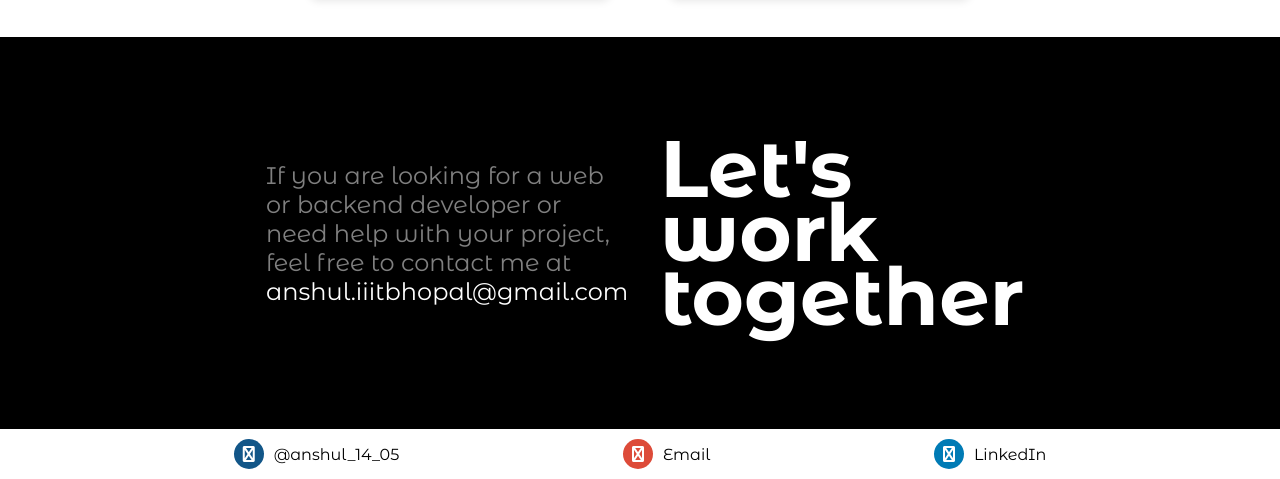
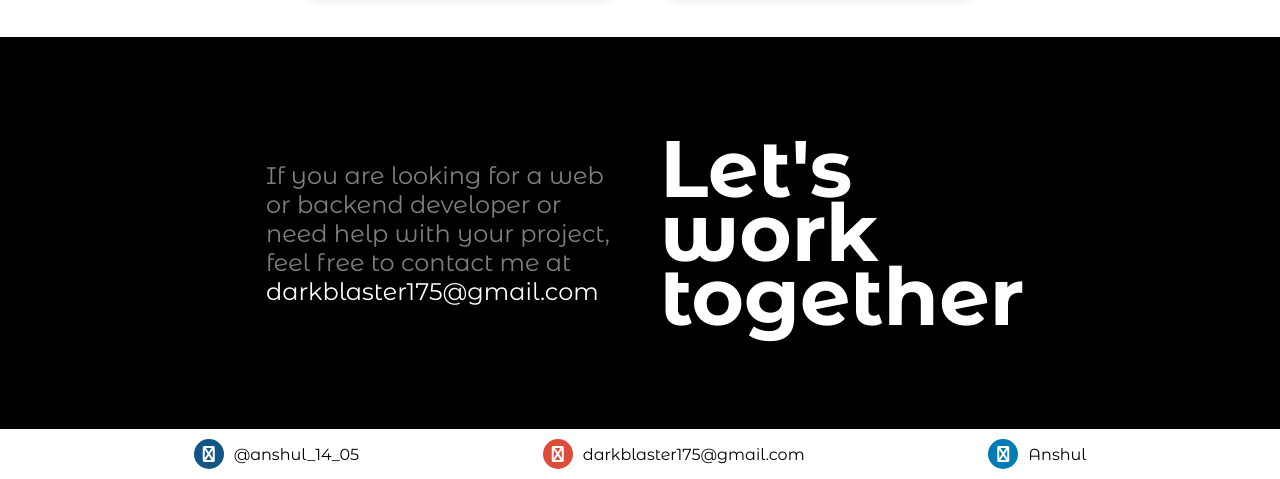
Before and after one commit to anshul-1403/Portfolio, a plain HTML site: page project.html in a window 1280 px wide. Shown: the part 1580-2059 px from the top of the page. Drawn offline with nearby package versions, Linux system fonts and the light colour scheme.

Commit message:
Update project.html

```diff
--- a/project.html
+++ b/project.html
@@ -174,25 +174,24 @@
         <p>
             If you are looking for a web or backend developer or need help with your project,
             feel free to contact me at
-            <span>anshul.iiitbhopal@gmail.com</span>
+            <span>darkblaster175@gmail.com</span>
         </p>
         <h1>Let's<br>work<br>together</h1>
     </div>
 
     <div class="footer2">
             <div class="socialItem">
-            <a href="https://www.instagram.com/anshul_14_05" class="fa fa-instagram"></a>
-            <a href="#" class="footerlink">@anshul_14_05</a>
+                <a href="https://www.instagram.com/anshul_14_05/profilecard/?igsh=MWdyd290bzdtYnp6aA==" class="fa fa-instagram"></a>
+                <a href="https://www.instagram.com/anshul_14_05/profilecard/?igsh=MWdyd290bzdtYnp6aA==" class="footerlink">@anshul_14_05</a>
             </div>
 
             <div class="socialItem">
-            <a href="mailto:anshul.iiitbhopal@gmail.com" class="fa fa-google"></a>
-            <a href="mailto:anshul.iiitbhopal@gmail.com" class="footerlink">Email</a>
+                <a href="mailto:darkblaster175@gmail.com" class="fa fa-google"></a>
+                <a href="mailto:darkblaster175@gmail.com" class="footerlink">darkblaster175@gmail.com</a>
             </div>
-
             <div class="socialItem">
                 <a href="https://www.linkedin.com/in/anshul-059076290" class="fa fa-linkedin"></a>
-            <a href="https://www.linkedin.com/in/anshul-059076290" class="footerlink">LinkedIn</a>
+                <a href="https://www.linkedin.com/in/anshul-059076290" class="footerlink">Anshul</a>
             </div>
         </div>
 </footer>
```
Lines whose indentation alone changed are shown as unchanged.
